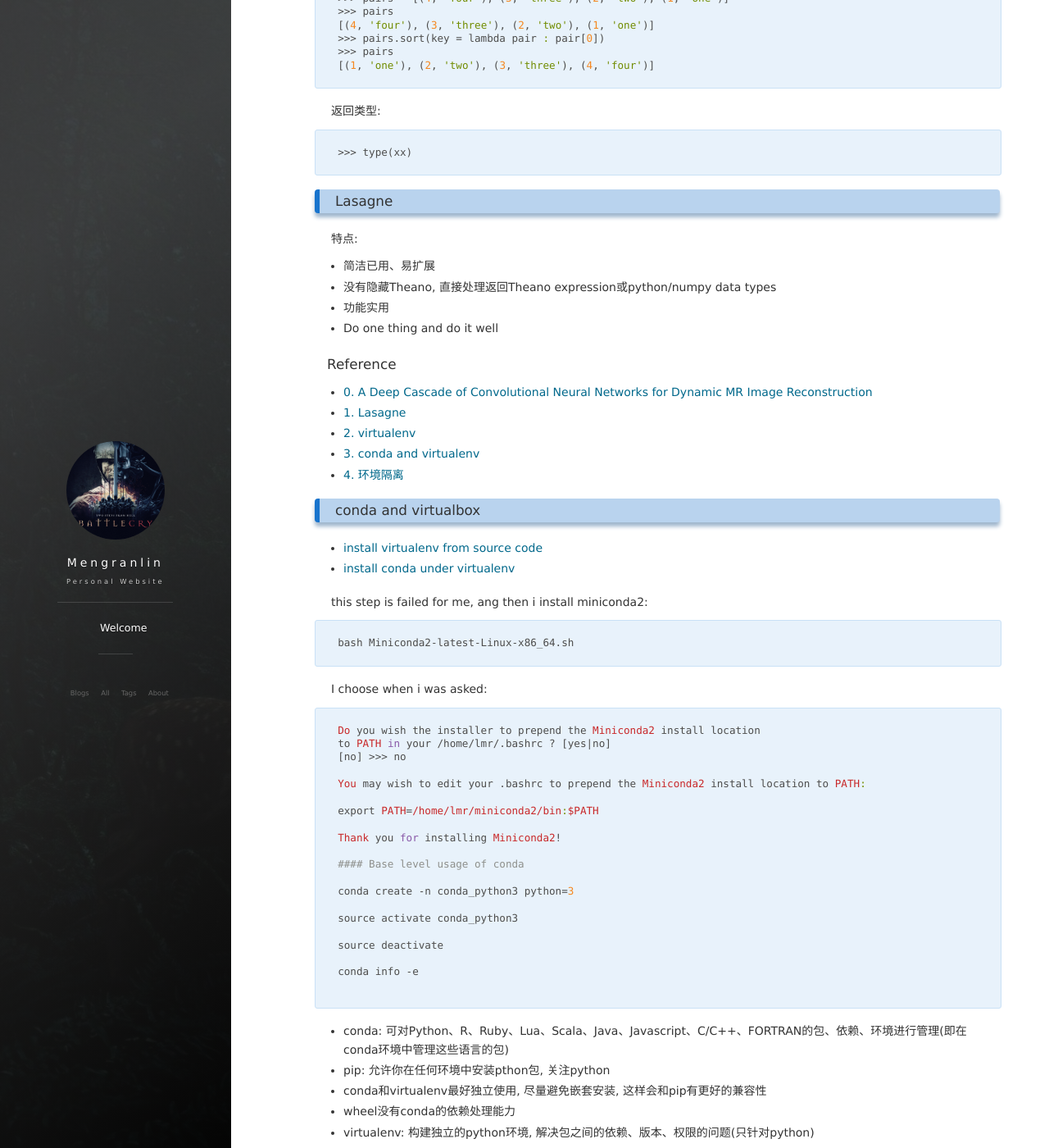
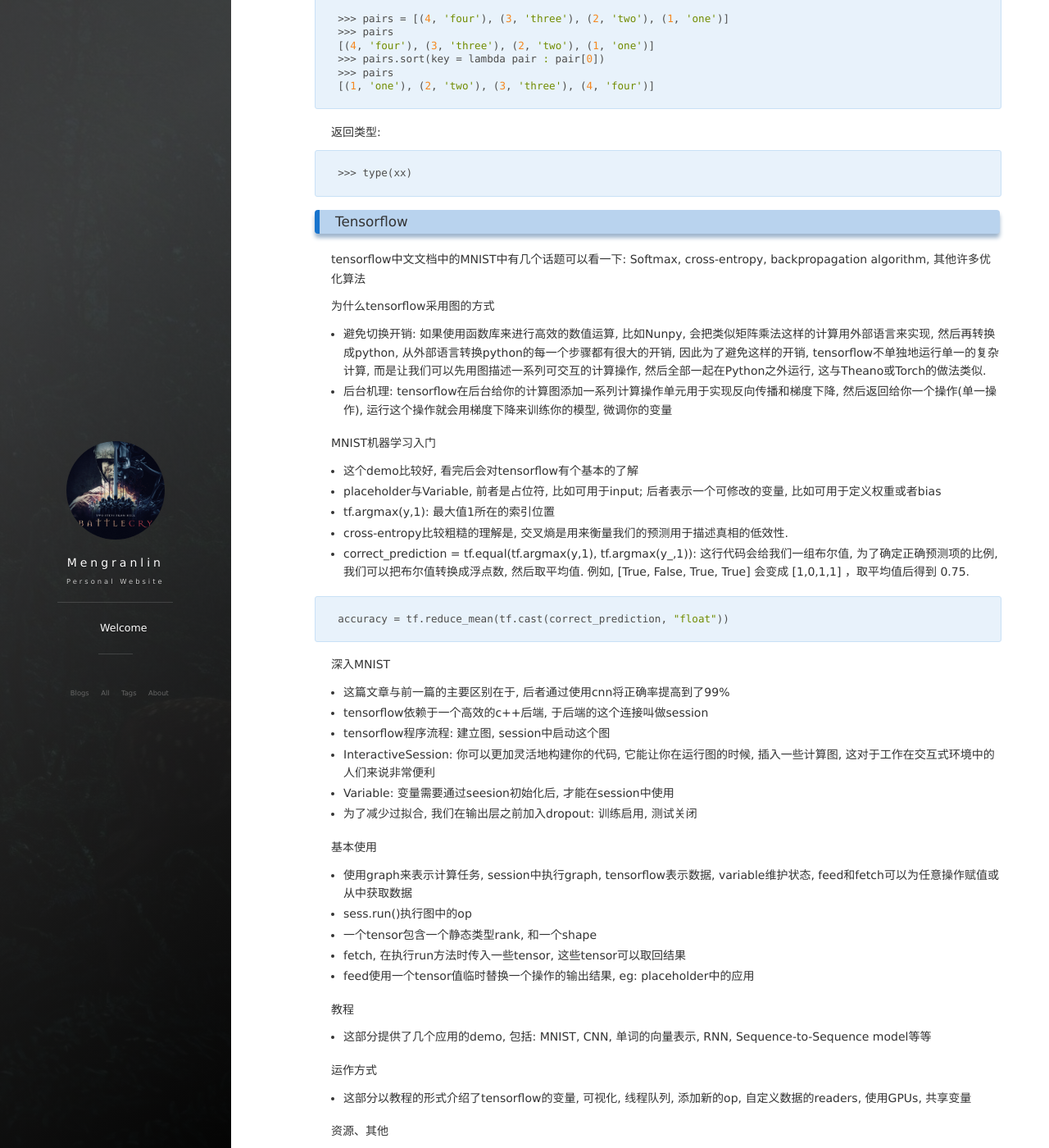
Before and after one commit to lmrshare/lmrshare.github.io, a Jekyll site: the page built from _posts/2018-11-19-archive2.md, in a window 1280 px wide and 1400 px high, scrolled down 21648 px. Shown: the whole window at 82% size. Built offline with Jekyll 4.4.1, drawn with Linux system fonts in a browser that asks for light colours; nearby versions of some CDN libraries; formulas are drawn with MathJax 3; comment, search, counter and statistics services are not loaded; some of the changed text lies outside the part shown.

Commit message:
tensorflow docs notes

````diff
--- a/_posts/2018-11-19-archive2.md
+++ b/_posts/2018-11-19-archive2.md
@@ -18,6 +18,7 @@ tag: Projs
 * [工作中涉及到的操作](#operate)
 * [conda and virtualbox](#conda-virtualbox)
 * [Keras相关的经验](#keras)
+* [Tensorflow](#tensorflow-notes)
 * [Lasagne](#Lasagne-config)
 * [conda and virtualbox](#conda-virtualbox)
 * [深度学习开发环境](#dl-env-config)
@@ -924,8 +925,6 @@ debian主要分：
 + swap 分区: 内存两倍, 但最大不超过2G
 + /boot: 这个可以没有, 写入启动数据, 不用太大, 200MB即可, 好处就是: 有了这个分区m 即使根分区写满, 也能正常启动linux.
 
-
-
 ### <a name="keras"></a>Keras相关的经验
 
 Exp1：
@@ -1007,6 +1006,74 @@ _eg3(作为一个小函数传递:)_:
 返回类型:
 
     >>> type(xx)
+
+### <a name="tensorflow-notes"></a>Tensorflow
+
+tensorflow中文文档中的MNIST中有几个话题可以看一下: Softmax, cross-entropy, backpropagation algorithm, 其他许多优化算法
+
+为什么tensorflow采用图的方式
+
++ 避免切换开销: 如果使用函数库来进行高效的数值运算, 比如Nunpy, 会把类似矩阵乘法这样的计算用外部语言来实现, 然后再转换成python, 从外部语言转换python的每一个步骤都有很大的开销, 因此为了避免这样的开销, tensorflow不单独地运行单一的复杂计算, 而是让我们可以先用图描述一系列可交互的计算操作, 然后全部一起在Python之外运行, 这与Theano或Torch的做法类似.
++ 后台机理: tensorflow在后台给你的计算图添加一系列计算操作单元用于实现反向传播和梯度下降, 然后返回给你一个操作(单一操作), 运行这个操作就会用梯度下降来训练你的模型, 微调你的变量
+
+MNIST机器学习入门
+
++ 这个demo比较好, 看完后会对tensorflow有个基本的了解
++ placeholder与Variable, 前者是占位符, 比如可用于input; 后者表示一个可修改的变量, 比如可用于定义权重或者bias
++ tf.argmax(y,1): 最大值1所在的索引位置
++ cross-entropy比较粗糙的理解是, 交叉熵是用来衡量我们的预测用于描述真相的低效性.
++ correct_prediction = tf.equal(tf.argmax(y,1), tf.argmax(y_,1)): 这行代码会给我们一组布尔值, 为了确定正确预测项的比例, 我们可以把布尔值转换成浮点数, 然后取平均值. 例如, [True, False, True, True] 会变成 [1,0,1,1] ，取平均值后得到 0.75.
+
+```
+accuracy = tf.reduce_mean(tf.cast(correct_prediction, "float"))
+```
+
+深入MNIST
+
++ 这篇文章与前一篇的主要区别在于, 后者通过使用cnn将正确率提高到了99%
++ tensorflow依赖于一个高效的c++后端, 于后端的这个连接叫做session
++ tensorflow程序流程: 建立图, session中启动这个图
++ InteractiveSession: 你可以更加灵活地构建你的代码, 它能让你在运行图的时候, 插入一些计算图, 这对于工作在交互式环境中的人们来说非常便利
++ Variable: 变量需要通过seesion初始化后, 才能在session中使用
++ 为了减少过拟合, 我们在输出层之前加入dropout: 训练启用, 测试关闭
+
+基本使用
+
++ 使用graph来表示计算任务, session中执行graph, tensorflow表示数据, variable维护状态, feed和fetch可以为任意操作赋值或从中获取数据
++ sess.run()执行图中的op
++ 一个tensor包含一个静态类型rank, 和一个shape
++ fetch, 在执行run方法时传入一些tensor, 这些tensor可以取回结果
++ feed使用一个tensor值临时替换一个操作的输出结果, eg: placeholder中的应用
+
+教程
+
++ 这部分提供了几个应用的demo, 包括: MNIST, CNN, 单词的向量表示, RNN, Sequence-to-Sequence model等等
+
+运作方式
+
++ 这部分以教程的形式介绍了tensorflow的变量, 可视化, 线程队列, 添加新的op, 自定义数据的readers, 使用GPUs, 共享变量
+
+资源、其他
+
++ 详细了解前三章后可通过这两部分内容对tensorflow进行复习、巩固
+
+查看变量的值
+
++ 在建立graph的时候，只建立tensor的结构形状信息，并没有执行数据的操作, 所以一定要run起来
+
+```
+import tensorflow as tf
+
+t = tf.truncated_normal([3, 3, 16, 48], stddev=00.1)
+
+sess = tf.Session()
+print(sess.run(t))
+
+```
+
+#### Reference
+
+- [0. Tensorflow中文文档](http://wiki.jikexueyuan.com/project/tensorflow-zh/)
 
 ### <a name="Lasagne-config"></a>Lasagne
 
````
